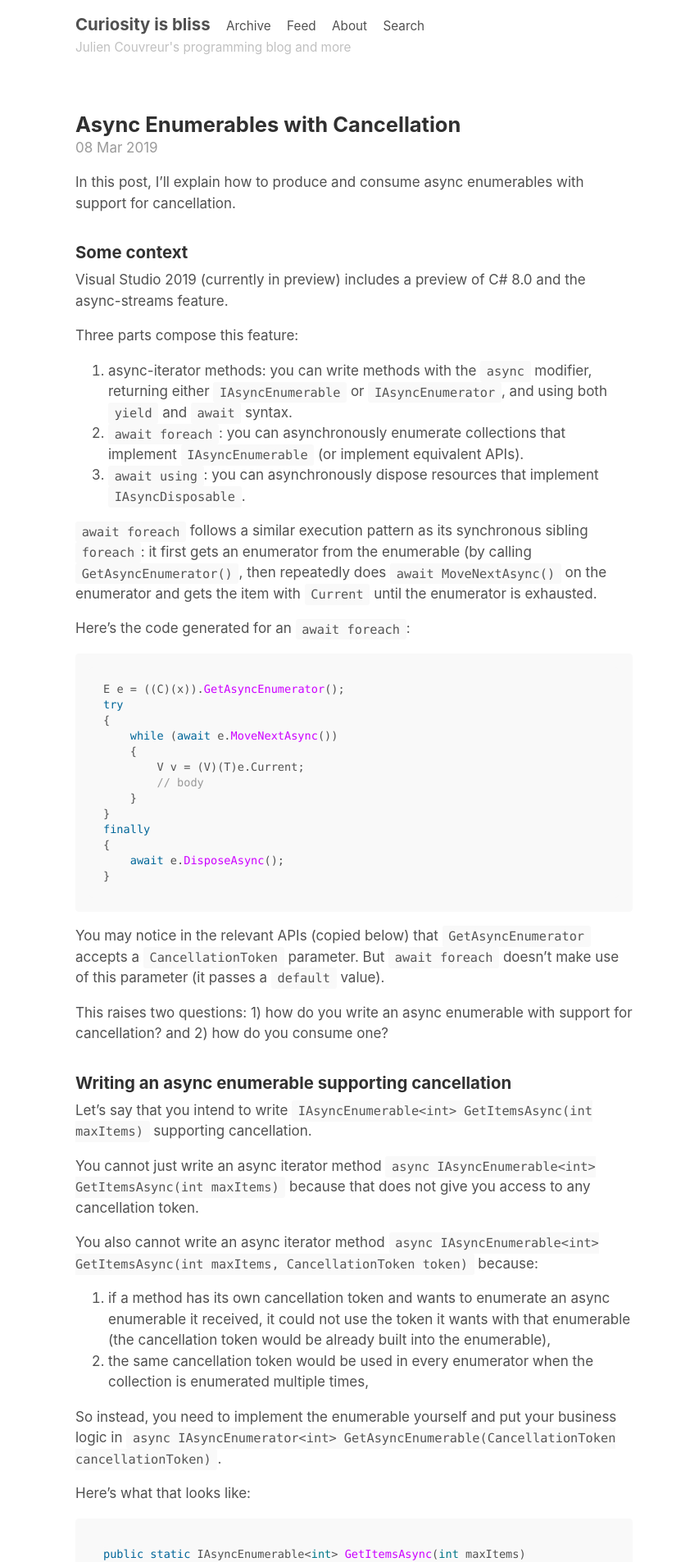
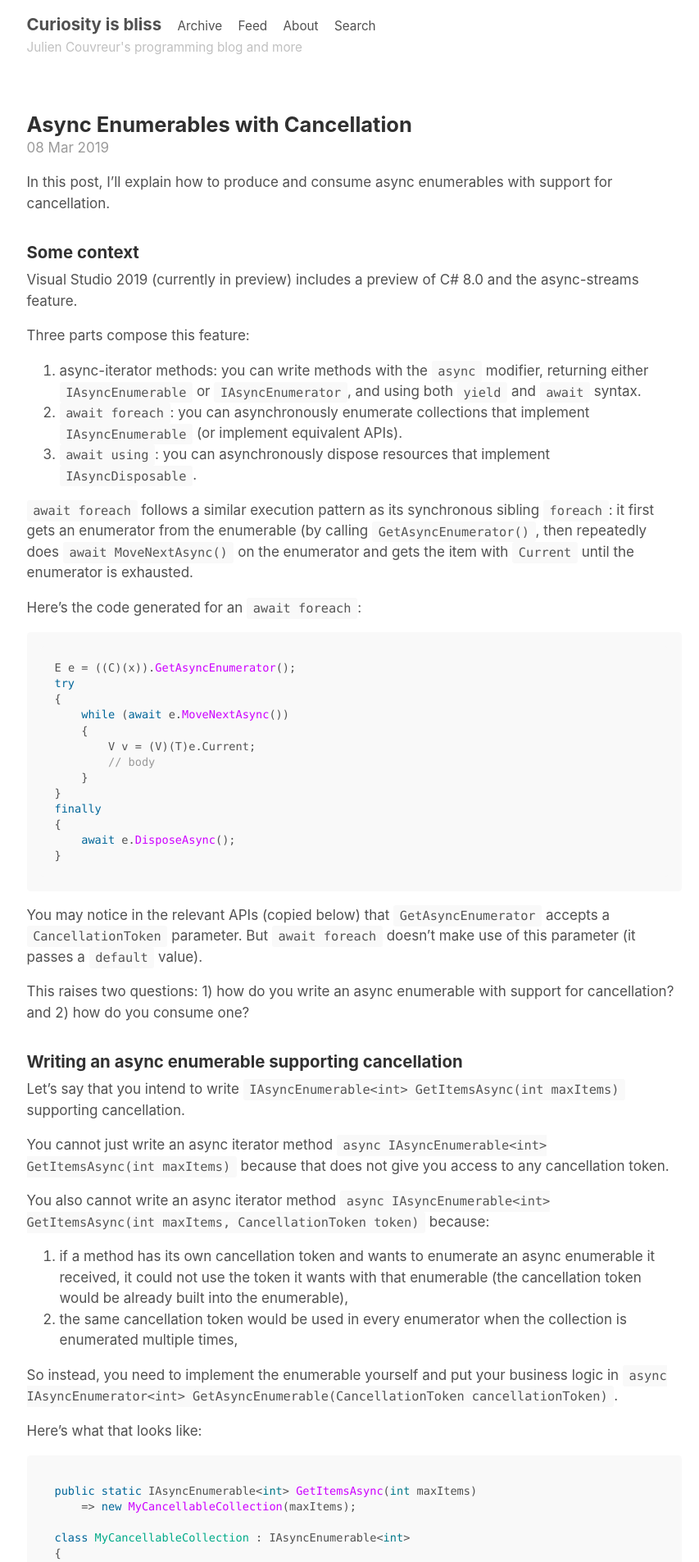
Before and after one commit to jcouv/jcouv.github.io, a Jekyll site: the page built from index.html, in a window 1280 px wide. Shown: the top 1905 px of the page at 82% size, without its empty margins (208-1061 px from the left). Built offline with Jekyll 4.4.1, drawn with Linux system fonts in a browser that asks for light colours; the list of posts is cut into pages by our own code.

Commit message:
Update _layout.scss

```diff
--- a/_sass/_layout.scss
+++ b/_sass/_layout.scss
@@ -3,7 +3,7 @@
 // Styles for managing the structural hierarchy of the site.
 
 .container {
-  max-width: 43rem;
+  max-width: 50rem;
   padding-left:  1.5rem;
   padding-right: 1.5rem;
   margin-left:  auto;
```
